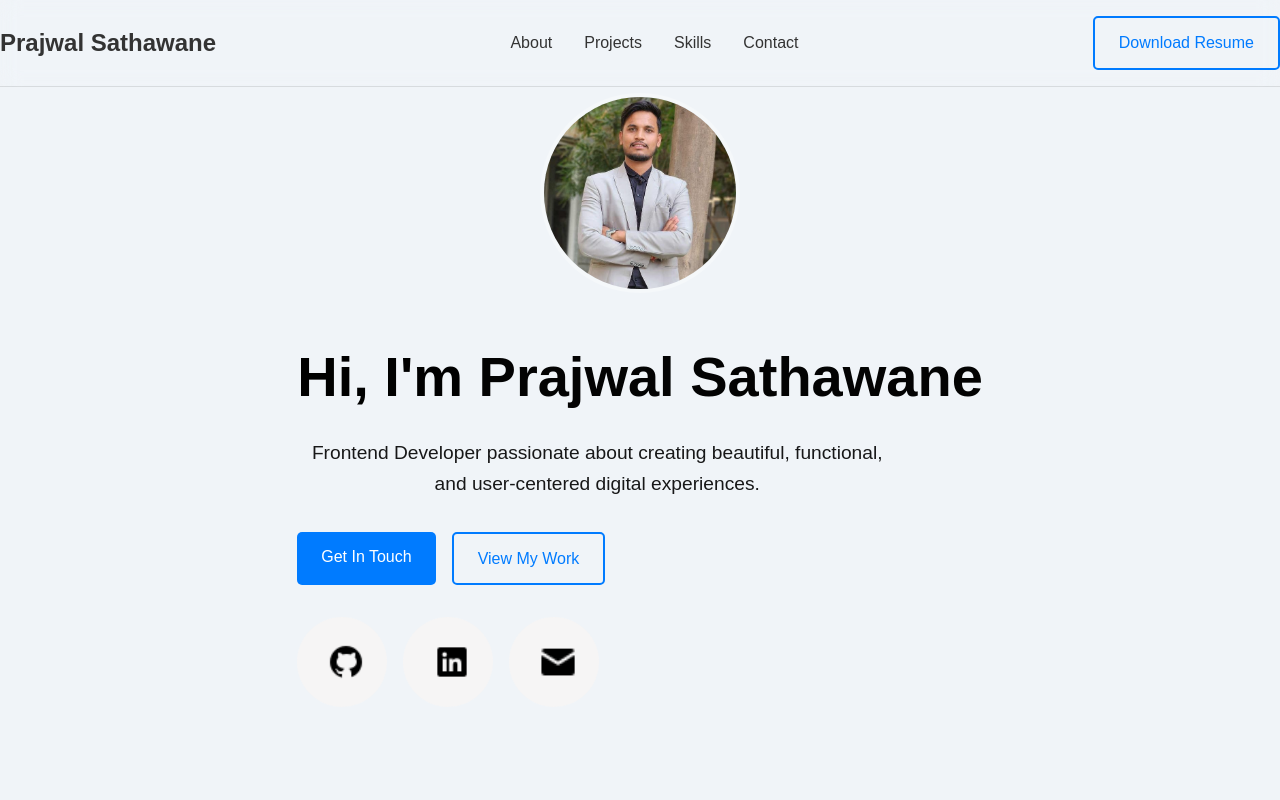
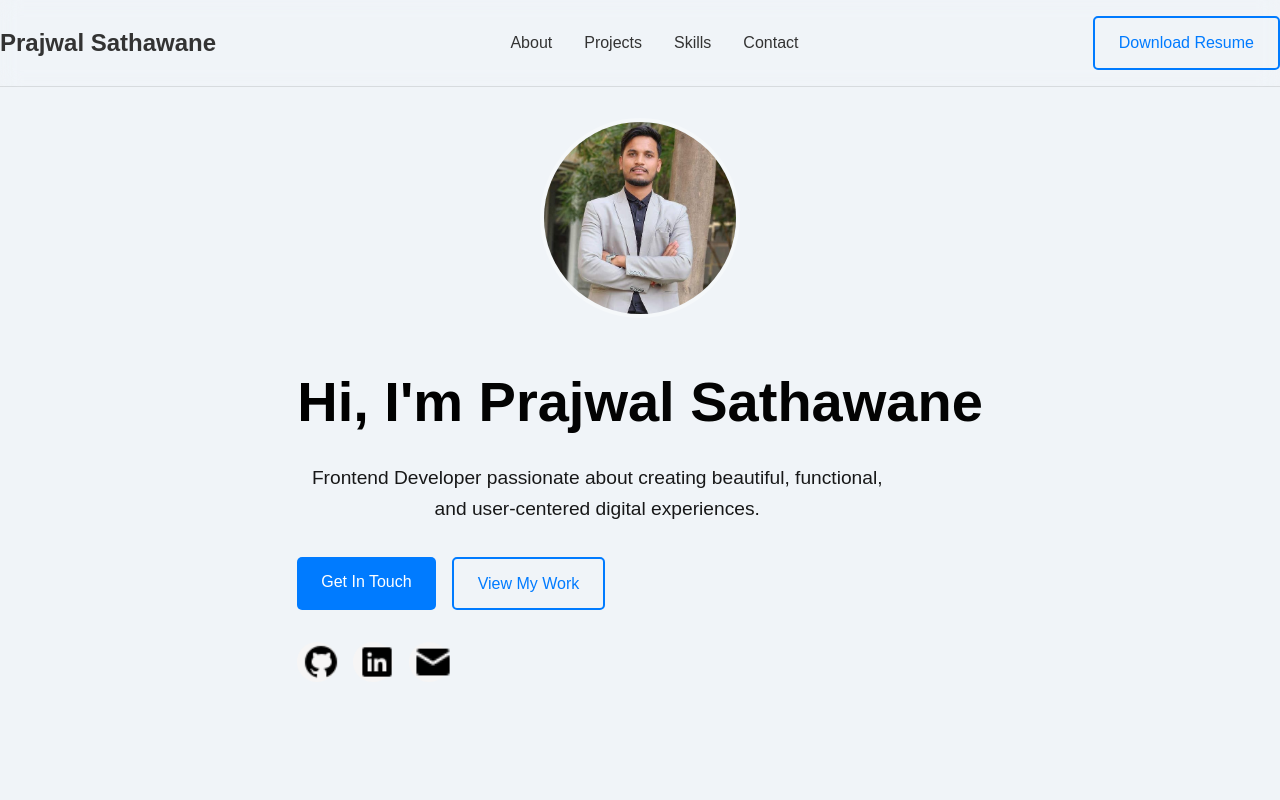
Before and after one commit to prajwal2003s/prajwalportfolio, a React (Vite) app: page / in a window 1280 px wide. Shown: the top 800 px of the page. Built offline with nearby package versions, Linux system fonts and the light colour scheme.

Commit message:
Update social link size in Hero component for better alignment

```diff
--- a/src/Components/Hero.css
+++ b/src/Components/Hero.css
@@ -56,8 +56,8 @@
   display: flex;
   align-items: center;
   justify-content: center;
-  width: 90px;
-  height: 90px;
+  width: 40px;
+  height: 40px;
   background: rgba(246, 245, 245, 1);
   border-radius: 50%;
   color: black;
```
